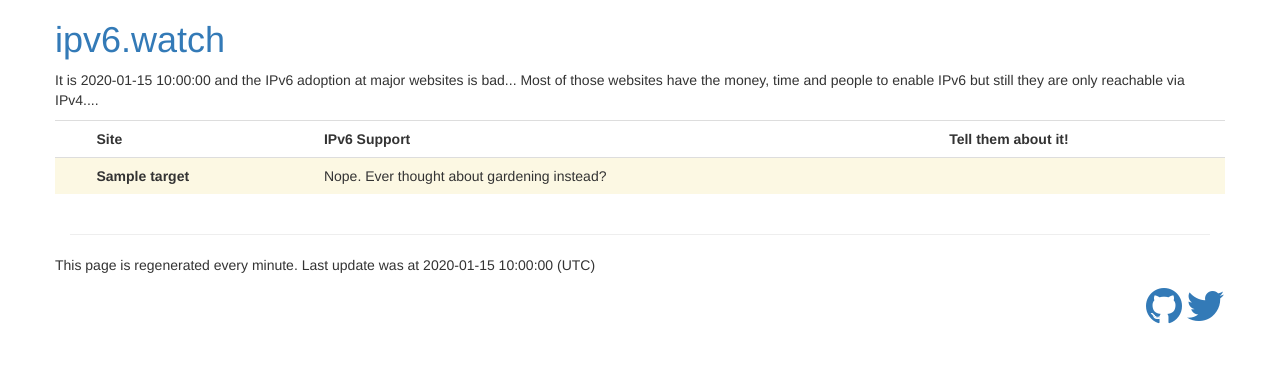
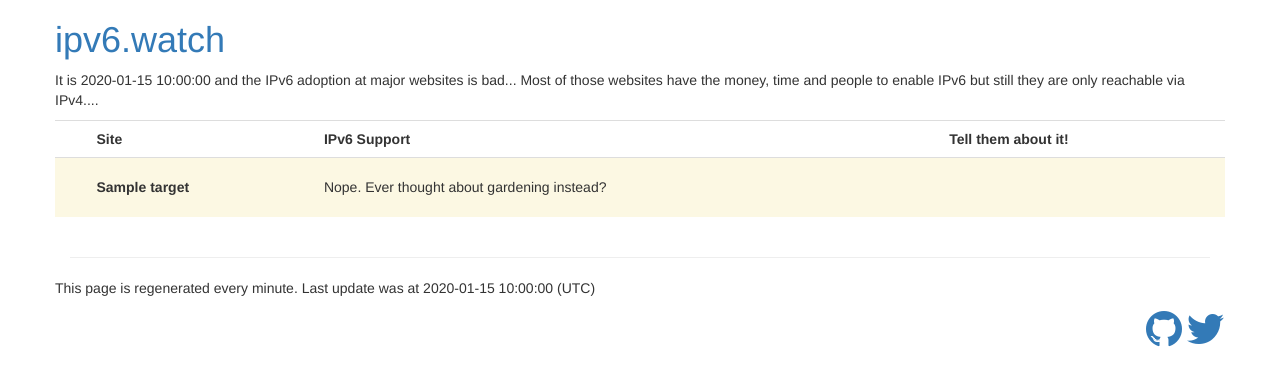
Before and after one commit to andir/ipv6.watch, a Python web app: template templates/index.jinja2 in a window 1280 px wide. Shown: the top 386 px of the page. Run offline with Jinja, Linux system fonts and the light colour scheme; the template is opened without the code that fills it: most values are stand-ins (such as "Sample title", 1, 10 or a date in 2020); some libraries are stand-ins or nearby versions.

Commit message:
add consistent entry height and align text

```diff
--- a/templates/index.jinja2
+++ b/templates/index.jinja2
@@ -4,6 +4,11 @@
     <title>IPv6.watch</title>
     <link rel="stylesheet" href="css/bootstrap.min.css">
     <link rel="stylesheet" href="css/font-awesome.min.css">
+    <style type="text/css">
+    <!--
+    .entry td { height: 60px; vertical-align: middle !important; };
+    -->
+    </style>
 </head>
 <body>
 <div class="container">
@@ -24,8 +29,7 @@
             </tr>
             {% for target, result in results %}
             {% set tt = targets[target] %}
-            <tr class="{% if result['summary']=='all' %}success{% elif result['summary']=='some' %}info{% else %}warning{% endif %}">
-
+            <tr class="entry {% if result['summary']=='all' %}success{% elif result['summary']=='some' %}info{% else %}warning{% endif %}">
                     <td>{% if 'icon' in tt %}
                         {% if tt['icon'].startswith('fa:') %}
                         <div class="text-center"><i class="fa fa-{{ tt['icon'][3:] }} fa-3x"></i></div>
```
